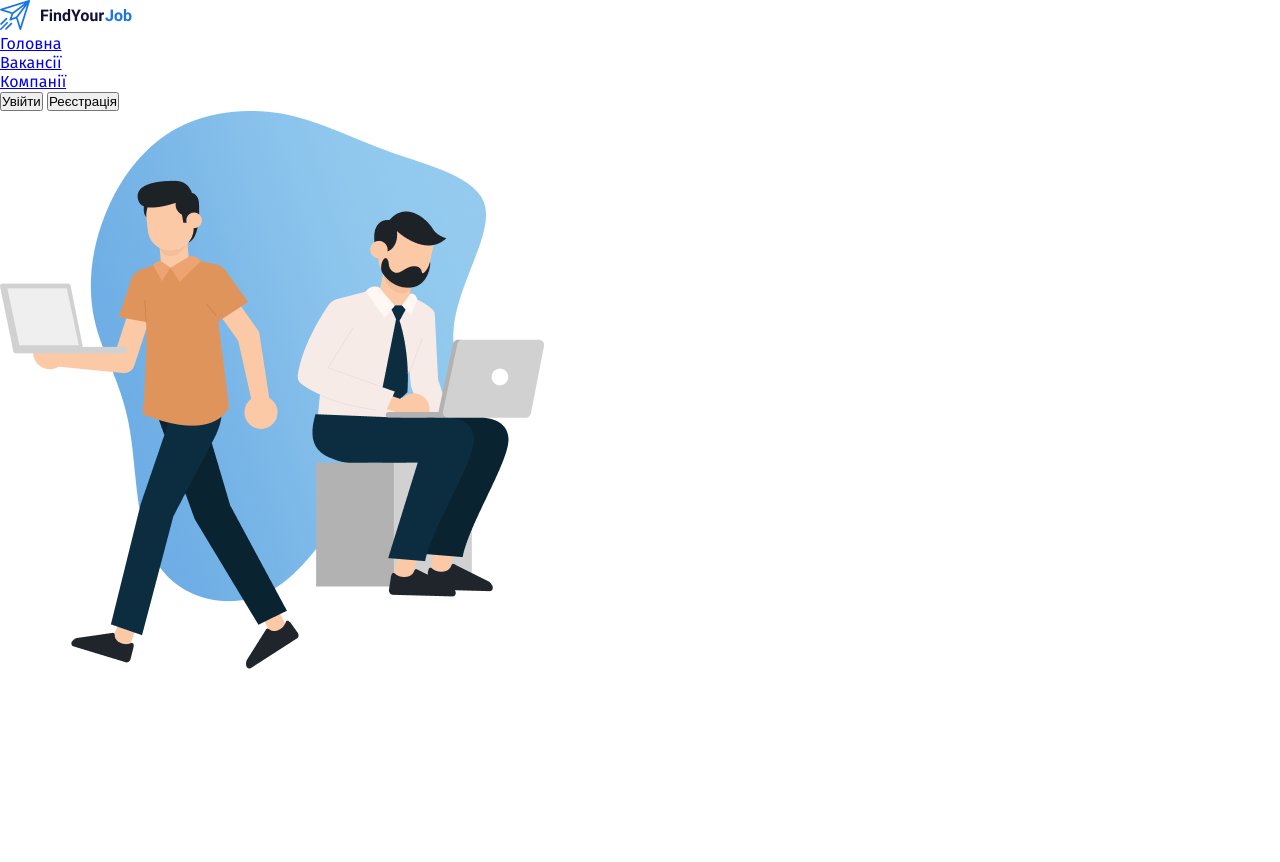
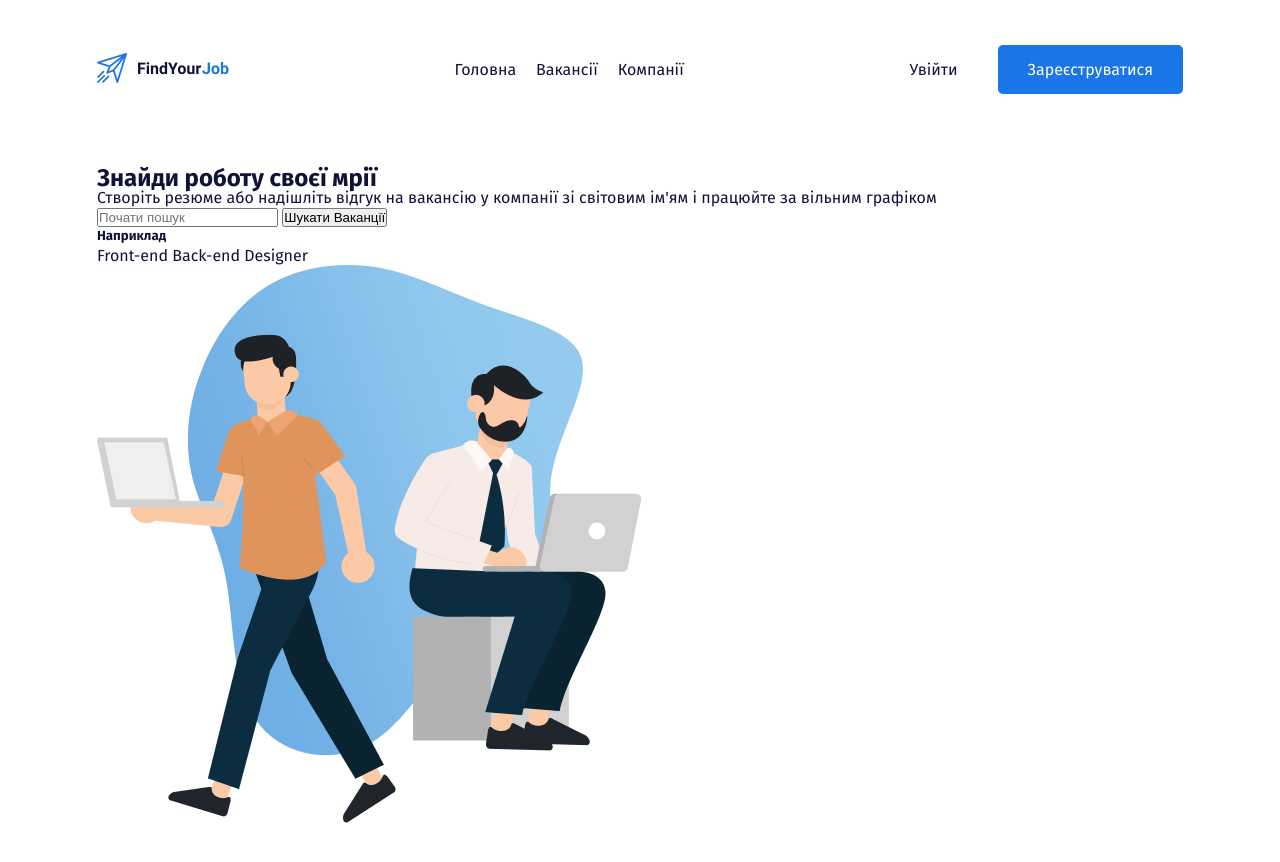
Before and after one commit to SlavikBadBoy/findyourjob, a plain HTML site: page index.html in a window 1280 px wide. Before the commit the page ends 800 px from the top, so only its background shows below. Drawn offline with Linux system fonts and the light colour scheme.

Commit message:
Стилізували Header-nav

```diff
--- a/index.html
+++ b/index.html
@@ -28,14 +28,34 @@
             <li><a href="#">Компанії</a></li>
           </ul>
           <div class="header-nav-btn">
-            <button class="login">Увійти</button>
-            <button class="register">Реєстрація</button>
+            <a href="#" class="login">Увійти</a>
+            <a href="#" class="register">Зареєструватися</a>
           </div>
         </nav>
         <section class="header-main">
-          <div class="header-main-card"></div>
+          <div class="header-main-card">
+            <h2 class="header-card-title">Знайди роботу своєї мрії</h2>
+            <p class="header-card-text">
+              Створіть резюме або надішліть відгук на вакансію у компанії зі
+              світовим ім'ям і працюйте за вільним графіком
+            </p>
+            <form class="header-card-search">
+              <input
+                type="Text"
+                class="search-input"
+                placeholder="Почати пошук"
+              />
+              <button class="search-button">Шукати Ваканції</button>
+            </form>
+            <div class="header-card-example">
+              <h5 class="header-example-title">Наприклад</h5>
+              <span class="header-example-item">Front-end</span>
+              <span class="header-example-item">Back-end</span>
+              <span class="header-example-item">Designer</span>
+            </div>
+          </div>
           <div class="header-main-img">
-            <img src="/img/hero-image.png" alt="hero-image">
+            <img src="/img/hero-image.png" alt="hero" />
           </div>
         </section>
       </header>
--- /dev/null
+++ b/styles/header.css
@@ -0,0 +1,24 @@
+.header {
+    padding: 45px;
+}
+.header-nav {
+  display: flex;
+  justify-content: space-between;
+  align-items: center;
+  margin-bottom: 75px;
+}
+.header-nav-list {
+  display: flex;
+  gap: 20px;
+}
+.header-nav-btn {
+  display: flex;
+  align-items: center;
+  gap: 40px;
+}
+.register {
+    padding: 15px 30px;
+    background: #1A75E8;
+    border-radius: 5px;
+    color: #FFFFFF;
+}
--- a/styles/reset.css
+++ b/styles/reset.css
@@ -1,5 +1,12 @@
 * {
-    margin: 0;
-    padding: 0;
-    box-sizing: border-box;
+  margin: 0;
+  padding: 0;
+  box-sizing: border-box;
 }
+ul {
+    list-style: none;
+}
+a {
+    color: inherit;
+    text-decoration: none;
+}
--- a/styles/style.css
+++ b/styles/style.css
@@ -1,3 +1,16 @@
+@import "/styles/header.css";
 body {
-    font-family: 'Fira Sans', sans-serif;
+  font-family: "Fira Sans", sans-serif;
+
+  font-weight: 400;
+  font-size: 16px;
+  line-height: 19px;
+  color: #111238;
 }
+.wrapper {
+  width: 1176px;
+  margin: 0 auto;
+}
+.header-nav-list li:hover {
+    color: #1A75E8;
+}
```
